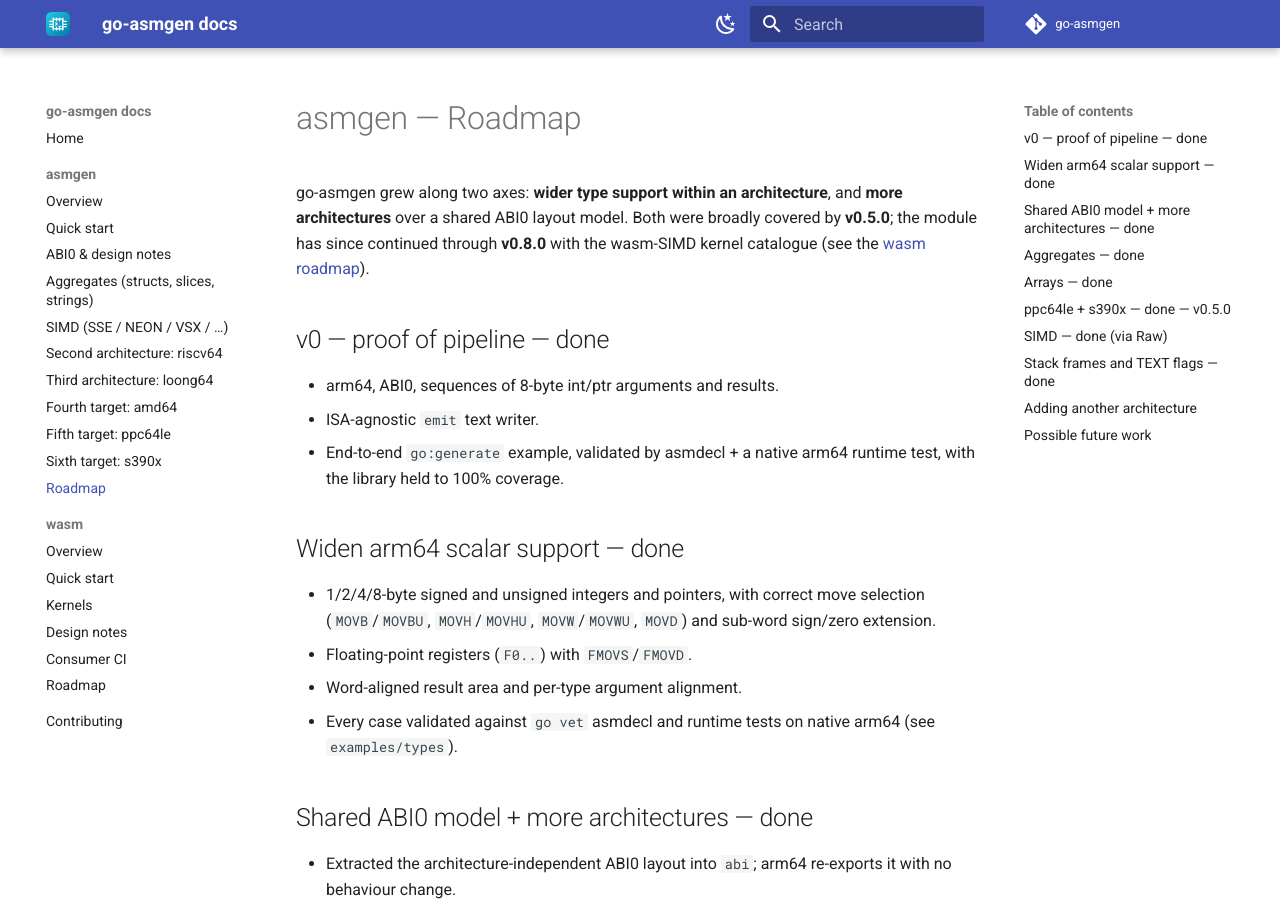
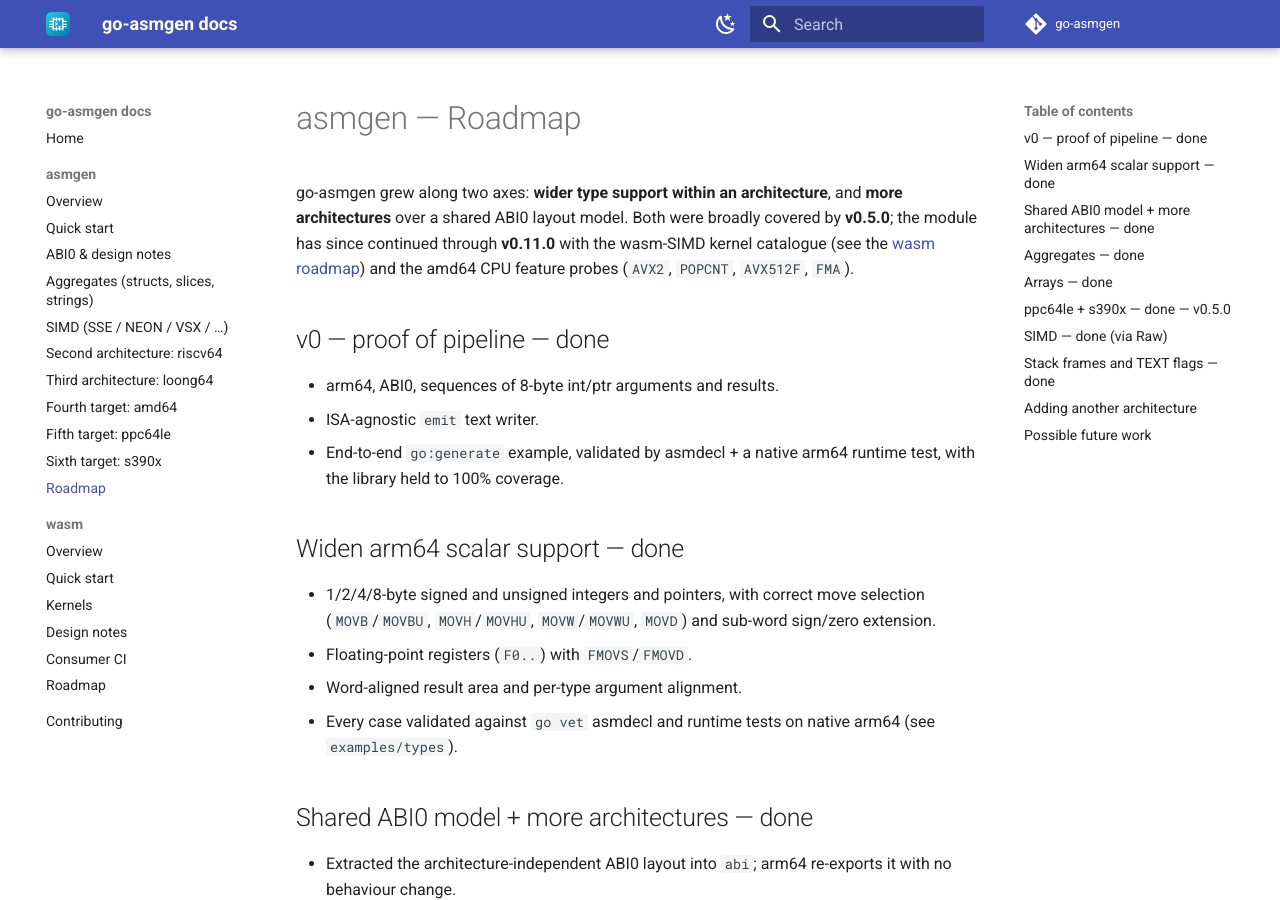
Before and after one commit to go-asmgen/docs, an MkDocs documentation site: the page built from docs/asmgen/roadmap.md, in a window 1280 px wide and 900 px high. Built offline with MkDocs 1.6.1 and Material for MkDocs 9.7.7, drawn with Linux system fonts in a browser that asks for light colours; the version menu is left out.

Commit message:
roadmap: asmgen continued through v0.11.0, with the amd64 feature probes (#12)
The roadmap said the module had continued through v0.8.0. v0.9.0 added
amd64.FeatureProbe (AVX2, POPCNT), v0.10.0 AVX512F and v0.11.0 FMA
(CPUID leaf 1 ECX bit 12, tested with AVX and OSXSAVE, then XGETBV).

Co-authored-by: Claude Opus 5.5 <noreply@anthropic.com>

```diff
--- a/docs/asmgen/roadmap.md
+++ b/docs/asmgen/roadmap.md
@@ -2,8 +2,9 @@
 
 go-asmgen grew along two axes: **wider type support within an architecture**,
 and **more architectures** over a shared ABI0 layout model. Both were broadly
-covered by **v0.5.0**; the module has since continued through **v0.8.0** with
-the wasm-SIMD kernel catalogue (see the [wasm roadmap](../wasm/roadmap.md)).
+covered by **v0.5.0**; the module has since continued through **v0.11.0** with
+the wasm-SIMD kernel catalogue (see the [wasm roadmap](../wasm/roadmap.md)) and
+the amd64 CPU feature probes (`AVX2`, `POPCNT`, `AVX512F`, `FMA`).
 
 ## v0 — proof of pipeline — done
 
```
